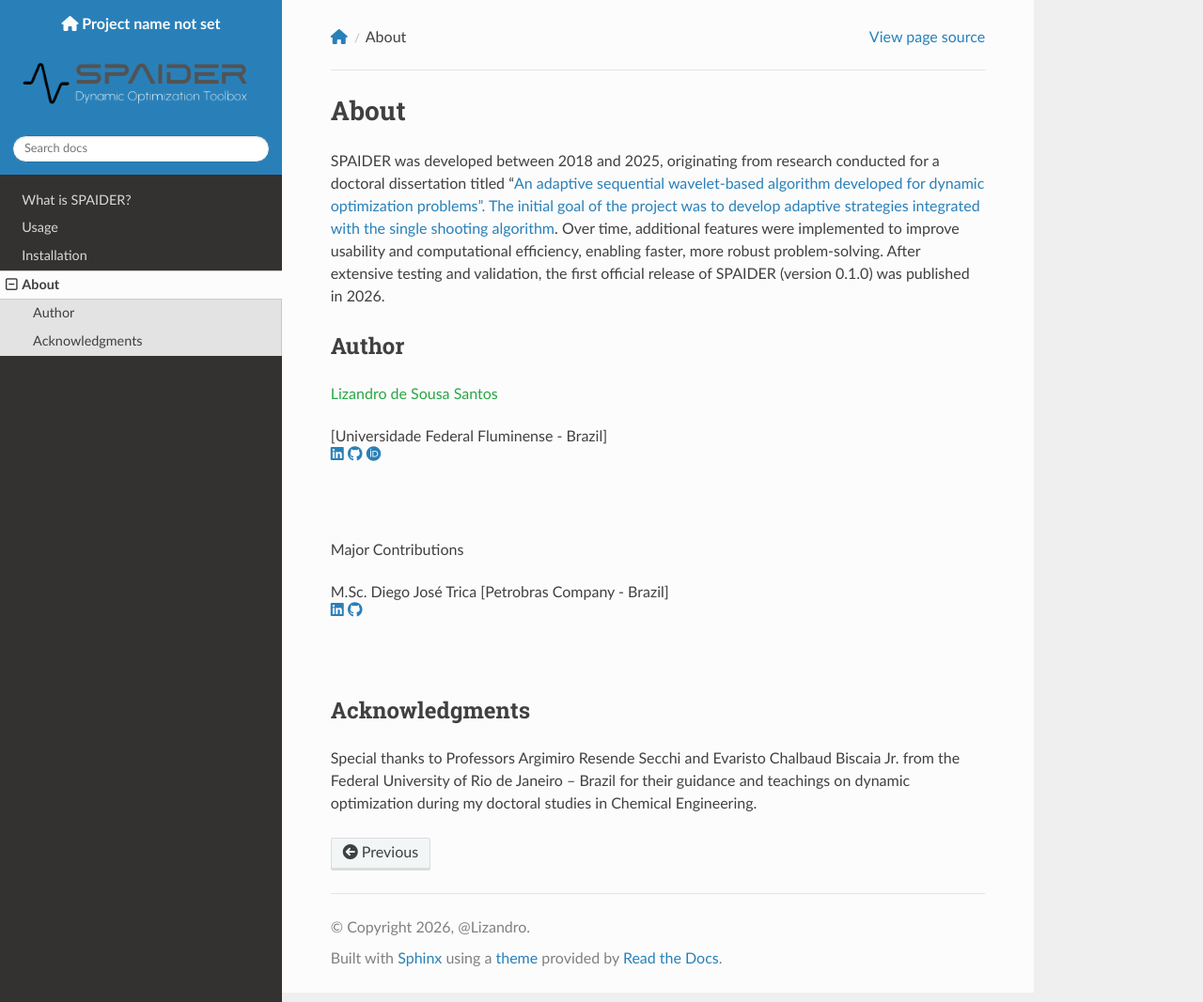
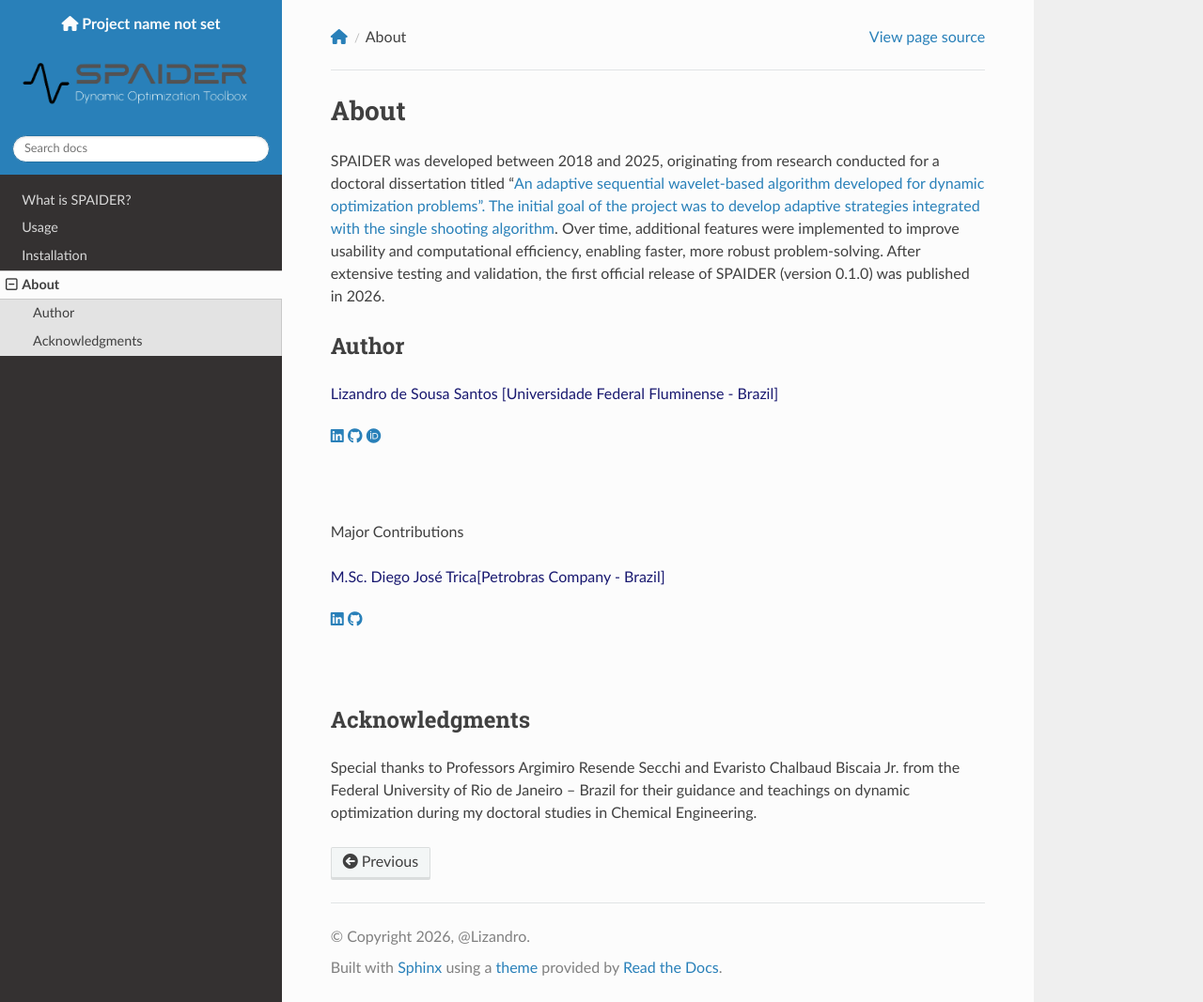
Before and after one commit to LizandroCloud/SPAIDER-M, a Sphinx documentation site: the page built from docs/source/about.rst, in a window 1280 px wide and 1067 px high. Shown: the whole window at 94% size. Built offline with Sphinx 7.4.7 and the Read the Docs theme 3.1.0, drawn with Linux system fonts in a browser that asks for light colours.

Commit message:
Update about.rst

```diff
--- a/docs/source/about.rst
+++ b/docs/source/about.rst
@@ -9,7 +9,7 @@
 .. raw:: html
 
    <div class="social-links">
-     <div class="profile-name"><p style="color: #28a745; font-weight:">Lizandro de Sousa Santos</p> [Universidade Federal Fluminense - Brazil]</div>
+     <div class="profile-name"><p style="color: #191970; font-weight:">Lizandro de Sousa Santos [Universidade Federal Fluminense - Brazil]</p></div>
      <a href="https://github.com/seuusuario" target="_blank">
        <i class="fab fa-linkedin"></i>
      </a>
@@ -28,7 +28,7 @@
 .. raw:: html
 
    <div class="social-links">
-     <div class="profile-name">M.Sc. Diego José Trica [Petrobras Company - Brazil]</div>
+     <div class="profile-name"><p style="color: #191970; font-weight:">M.Sc. Diego José Trica[Petrobras Company - Brazil]</p> </div>
      <a href="https://github.com/seuusuario" target="_blank">
        <i class="fab fa-linkedin"></i>
      </a>
```
